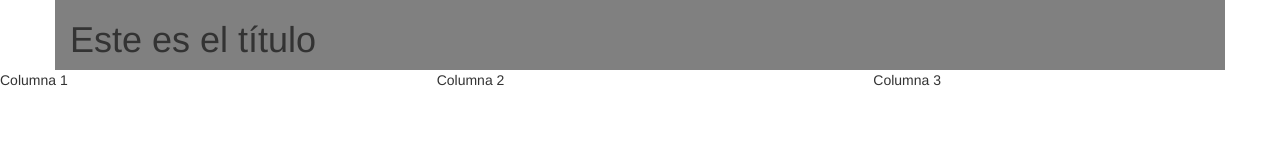
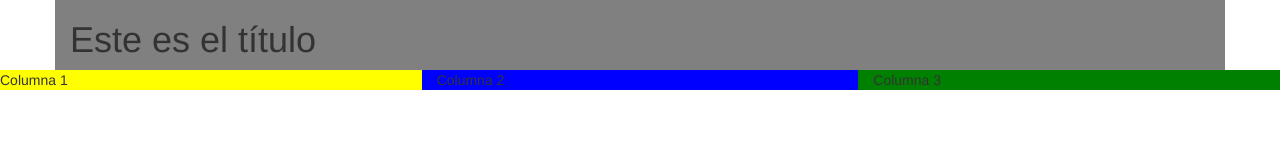
Before and after one commit to lpizarro2391/CSS-framewors-boostrap, a plain HTML site: page index.html in a window 1280 px wide. Drawn offline with Linux system fonts and the light colour scheme.

Commit message:
asignamos un color, diseno adaptativo, cuando disminuimos el ancho del navegador se convierte de filas a columnas.

```diff
--- a/index.html
+++ b/index.html
@@ -4,7 +4,7 @@
     <meta charset="utf-8">
     <meta name="viewport" content="width=device-width, initial-scale=1.0 user-scalable=no">
     <title>boostrap</title>
-  <link rel="stylesheet" href="../css/bootstrap.min.css">
+  <link rel="stylesheet" href="css/bootstrap.min.css">
   </head>
   <body>
     <header class="container" style="background-color:gray">
@@ -12,9 +12,9 @@
     </header>
     <section>
       <div class="row">
-          <div class="col-lg-4">Columna 1</div>
-          <div class="col-lg-4">Columna 2</div>
-          <div class="col-lg-4">Columna 3</div>
+          <div class="col-lg-4"style="background-color:yellow">Columna 1</div>
+          <div class="col-lg-4"style="background-color:blue">Columna 2</div>
+          <div class="col-lg-4"style="background-color:green">Columna 3</div>
       </div>
 
     </section>
```
